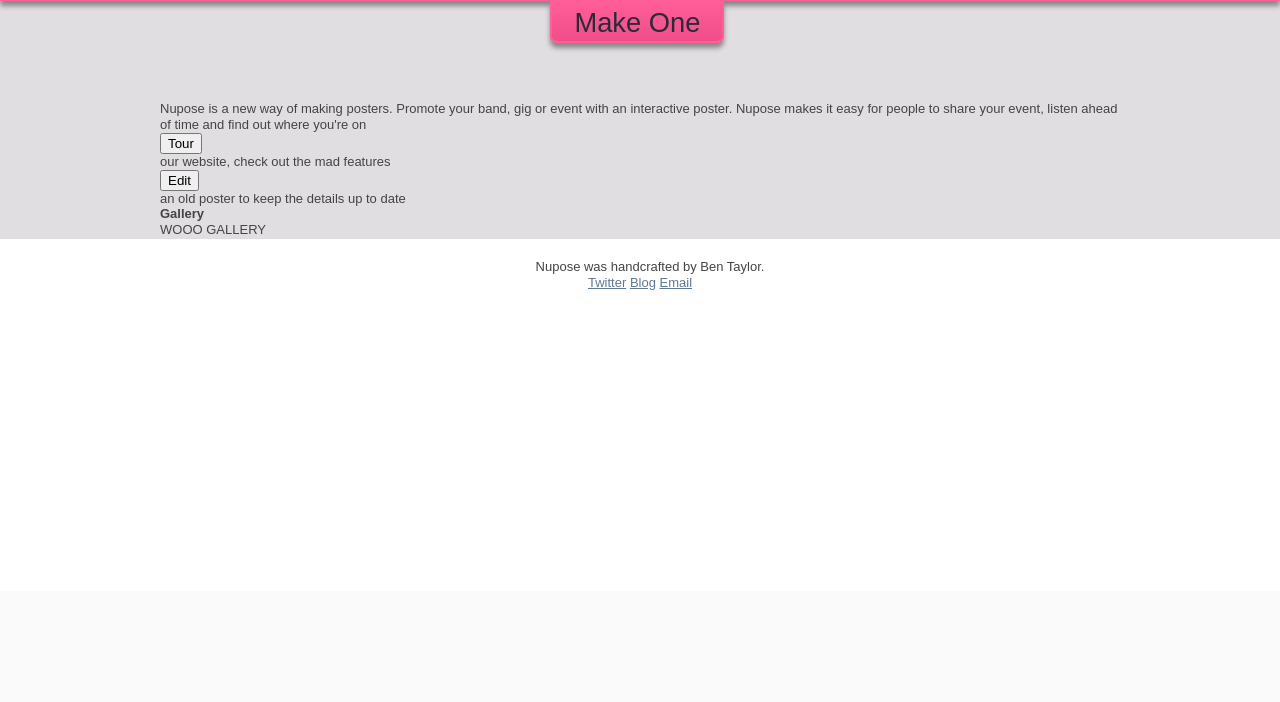
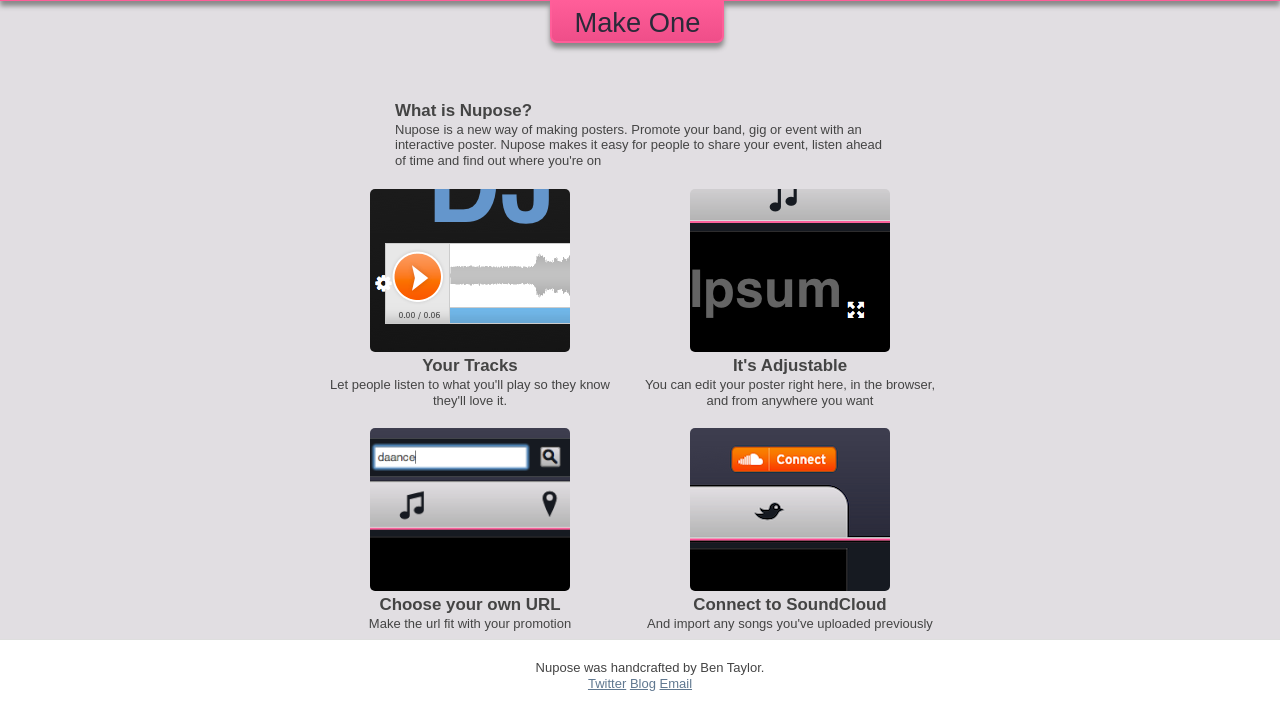
Before and after one commit to taybenlor/nupose, a Rails app: page / in a window 1280 px wide. Shown: the part 209-911 px from the top of the page. Before the commit the page ends 499 px from the top, so only its background shows below. Run offline with Rails 7, Linux system fonts and the light colour scheme; some libraries are stand-ins or nearby versions.

Commit message:
Promotional/information on the front page. 30 minutes until I leave for Amsterdam.

```diff
--- a/app/views/home/index.html.erb
+++ b/app/views/home/index.html.erb
@@ -1,16 +1,27 @@
+<section id="what">
+<h1>What is Nupose?</h1>
 <p>Nupose is a new way of making posters. Promote your band, gig or event with an interactive poster. Nupose makes it easy for people to share your event, listen ahead of time and find out where you're on</p>
+</section>
 
-<button id="tour">
-  Tour
-</button>
-<p>our website, check out the mad features</p>
-
-<button id="edit">
-  Edit
-</button>
-<p>an old poster to keep the details up to date</p>
-
-<h2>Gallery</h2>
-<div>
-  WOOO GALLERY
-</div>
+<ul id="features" class="container_12">
+  <li class="grid_4 prefix_2 alpha">
+    <img src="/images/home/tracks.png">
+    <h1>Your Tracks</h1>
+    <p>Let people listen to what you'll play so they know they'll love it.</p>
+  </li>
+  <li class="grid_4 suffix_1 omega">
+    <img src="/images/home/adjustable.png">
+    <h1>It's Adjustable</h1>
+    <p>You can edit your poster right here, in the browser, and from anywhere you want</p>
+  </li>
+  <li class="grid_4 prefix_2 alpha">
+      <img src="/images/home/url.png">
+      <h1>Choose your own URL</h1>
+      <p>Make the url fit with your promotion</p>
+  </li>
+  <li class="grid_4 suffix_2 omega">
+    <img src="/images/home/soundcloud.png">
+    <h1>Connect to SoundCloud</h1>
+    <p>And import any songs you've uploaded previously</p>
+  </li>
+</ul>
--- a/public/stylesheets/home.css
+++ b/public/stylesheets/home.css
@@ -203,6 +203,7 @@
   background-color: white;
   border-top: 1px solid rgb(222,222,222);
   padding-top: 20px;
+  padding-bottom: 10px;
   text-align: center;
 }
 
@@ -219,6 +220,35 @@
   display: inline-block;
 }
 
+#content h1{
+  font-size: 1.3em;
+}
+
+#features_header{
+  text-align: center;
+  margin-top: 20px;
+  margin-bottom: 10px;
+}
+
+#features{
+  height: 450px;
+  margin-top: 20px;
+}
+
+  #features li{
+    text-align: center;
+    margin-bottom: 20px;
+  }
+
+    #features li img{
+      -webkit-border-radius: 5px;
+    }
+
+#what{
+  width: 490px;
+  margin: auto;
+}
+
 /* @group Nav Bar */
 
 /* @end */
```
Also changed, not shown: public/images/home/adjustable.png (added), public/images/home/soundcloud.png (added), public/images/home/tracks.png (added), public/images/home/url.png (added), 2 other files.
